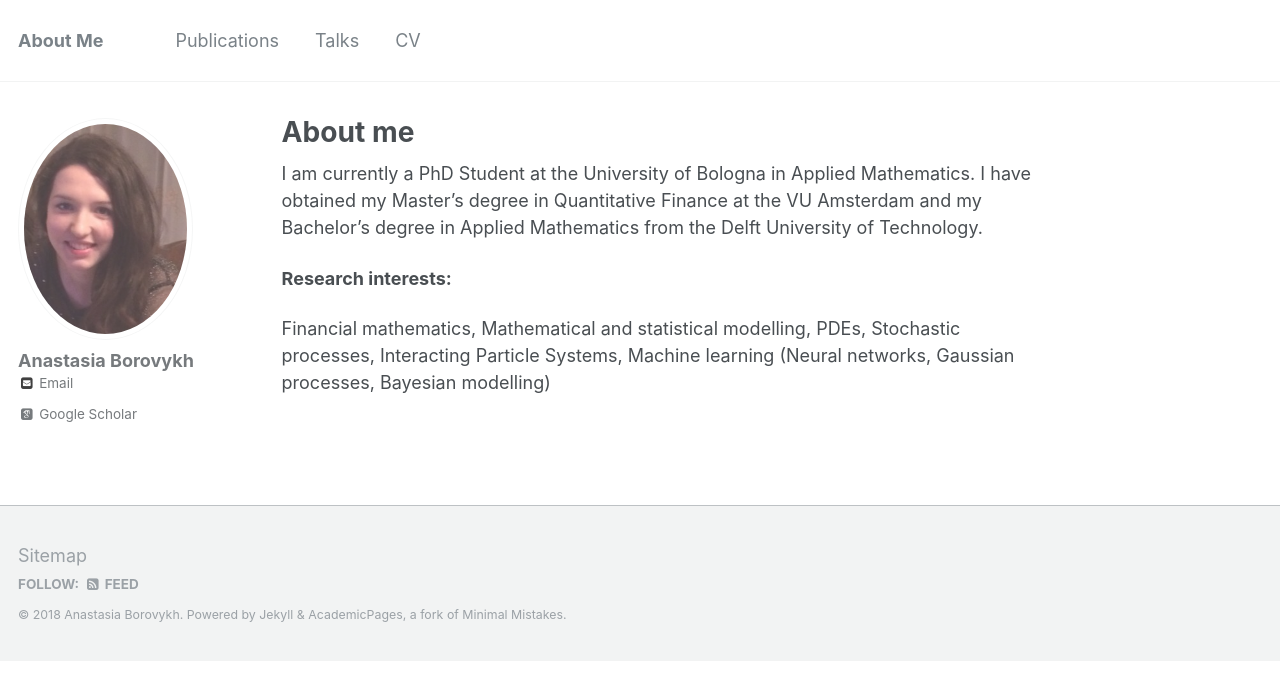
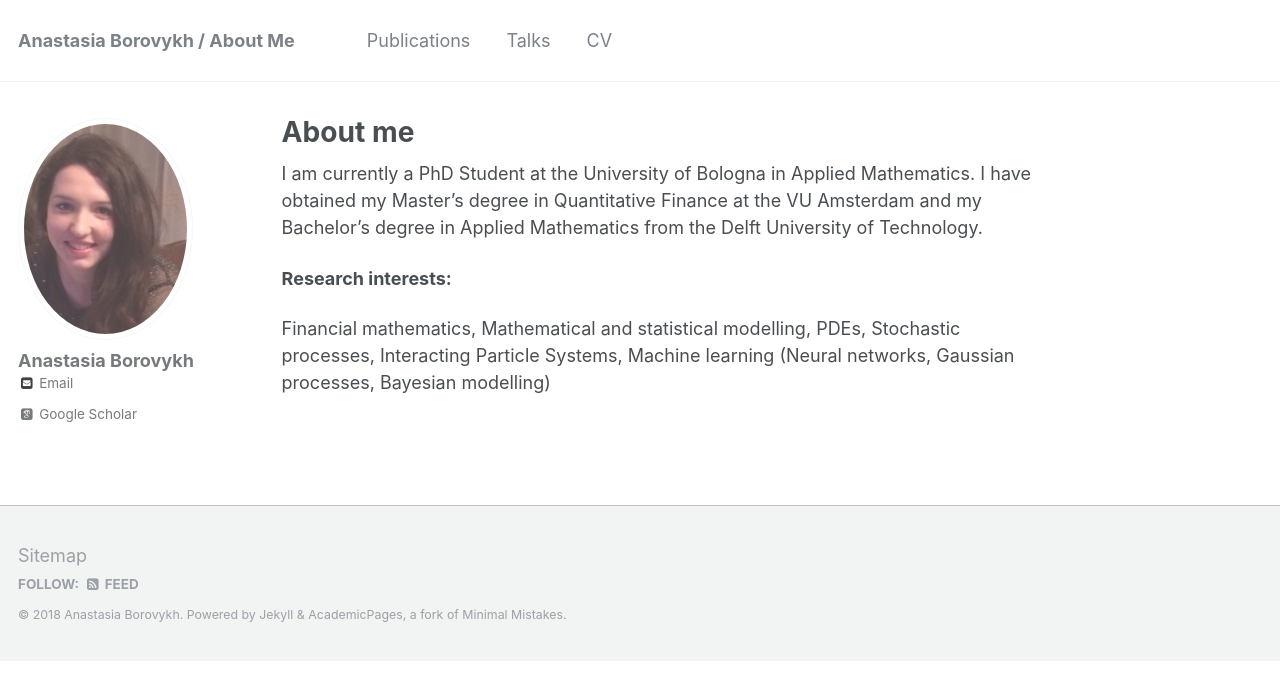
Before and after one commit to aib93/aib93.github.io, a Jekyll site: the page built from _pages/about.md, in a window 1280 px wide. Shown: the top 700 px of the page. Built offline with Jekyll 4.4.1, drawn with Linux system fonts in a browser that asks for light colours; some web fonts are replaced.

Commit message:
Initial commit

```diff
--- a/_config.yml
+++ b/_config.yml
@@ -7,7 +7,7 @@
 
 # Site Settings
 locale                   : "en-US"
-title                    : "About Me"
+title                    : "Anastasia Borovykh / About Me"
 title_separator          : "-"
 name                     : &name "Anastasia Borovykh"
 description              : &description ""
```
